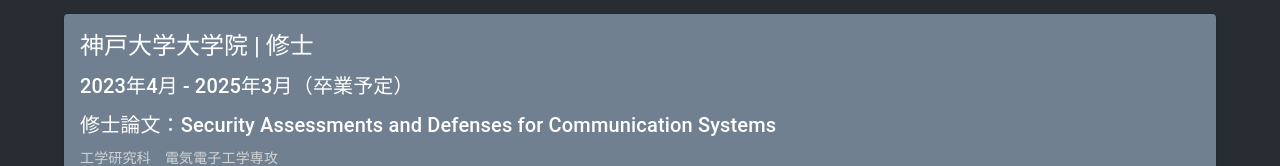
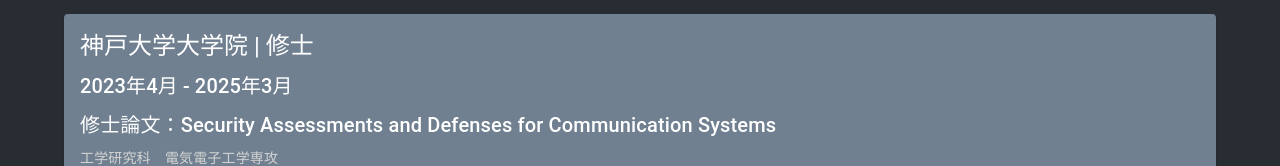
Before and after one commit to trapedev/trapedev.github.io, a React (Create React App) app in the folder app/: page / in a window 1280 px wide. Shown: the part 382-548 px from the top of the page. Built offline with nearby package versions, Linux system fonts and the light colour scheme.

Commit message:
commit all changes

```diff
--- a/app/src/pages/edu/MEngKobeU.tsx
+++ b/app/src/pages/edu/MEngKobeU.tsx
@@ -18,7 +18,7 @@ const MEngKobeU = () => {
         component="div"
         sx={{ color: "white" }}
       >
-        2023年4月 - 2025年3月（卒業予定）
+        2023年4月 - 2025年3月
       </Typography>
       <Typography
         gutterBottom
```
Also changed, not shown: 6 other files (tests, documents, lock files or other folders).
